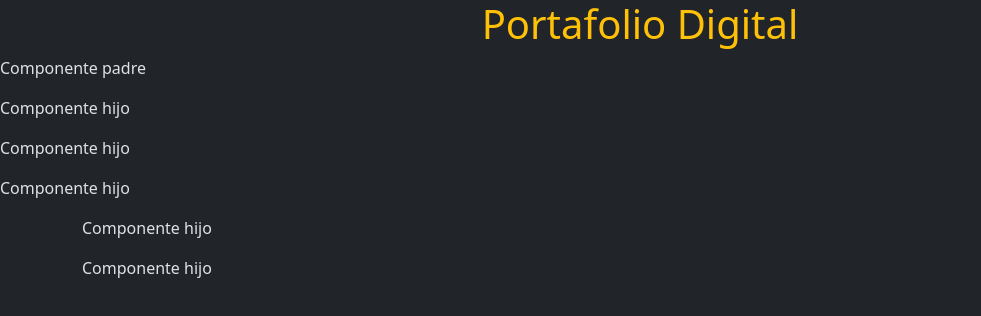
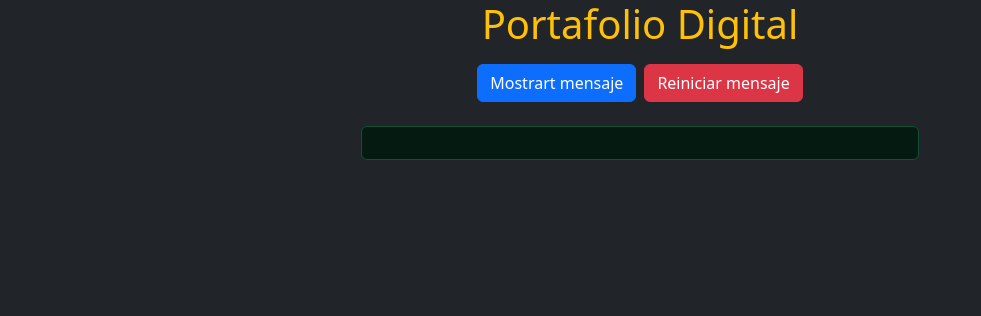
Before and after one commit to tavogus007/UDEMY_Angular, an Angular app: page / in a window 1280 px wide. Shown: the top 316 px of the page, without its empty margins (0-981 px from the left). Built offline with nearby package versions, Linux system fonts and the light colour scheme.

Commit message:
Event binding: :bookmark: Concept of event binding in angular

```diff
--- a/src/app/app.component.html
+++ b/src/app/app.component.html
@@ -2,5 +2,6 @@
   <h1 class="text-center text-warning">{{ title }}</h1>
 </div>
 
-<app-padre/>
-<app-hijo/>
+<!-- <app-padre/> -->
+<!-- <app-hijo/> -->
+<app-mostrar-mensaje/>
--- a/src/app/app.component.ts
+++ b/src/app/app.component.ts
@@ -3,11 +3,12 @@
 import { InterpolacionComponent } from './interpolacion/interpolacion.component';
 import { PadreComponent } from './padre/padre.component';
 import { HijoComponent } from './hijo/hijo.component';
+import { MostrarMensajeComponent } from './mostrar-mensaje/mostrar-mensaje.component';
 
 @Component({
   selector: 'app-root',
   standalone: true,
-  imports: [ PadreComponent, HijoComponent],
+  imports: [ PadreComponent, HijoComponent, MostrarMensajeComponent],
   templateUrl: './app.component.html',
   styleUrl: './app.component.css'
 })
--- /dev/null
+++ b/src/app/mostrar-mensaje/mostrar-mensaje.component.html
@@ -0,0 +1,13 @@
+<div class="container text-center">
+  <div class="d-flex justify-content-center mt-3">
+    <button class="btn btn-primary me-2" (click)="mostrartMensaje()">
+      Mostrart mensaje
+    </button>
+    <button class="btn btn-danger" (click)="reiniciarMensaje()">
+      Reiniciar mensaje
+    </button>
+  </div>
+  <div class="alert alert-success mt-4 mx-auto w-50">
+    {{ mensaje }}
+  </div>
+</div>
--- /dev/null
+++ b/src/app/mostrar-mensaje/mostrar-mensaje.component.ts
@@ -0,0 +1,19 @@
+import { Component } from '@angular/core';
+
+@Component({
+  selector: 'app-mostrar-mensaje',
+  standalone: true,
+  imports: [],
+  templateUrl: './mostrar-mensaje.component.html',
+  styleUrl: './mostrar-mensaje.component.css',
+})
+export class MostrarMensajeComponent {
+  mensaje: string = '';
+  mostrartMensaje() {
+    this.mensaje = 'Hola, haz hecho click en el boton Mostrar mensaje';
+  }
+
+  reiniciarMensaje() {
+    this.mensaje = '';
+  }
+}
```
Also changed, not shown: src/app/mostrar-mensaje/mostrar-mensaje.component.css (added).
